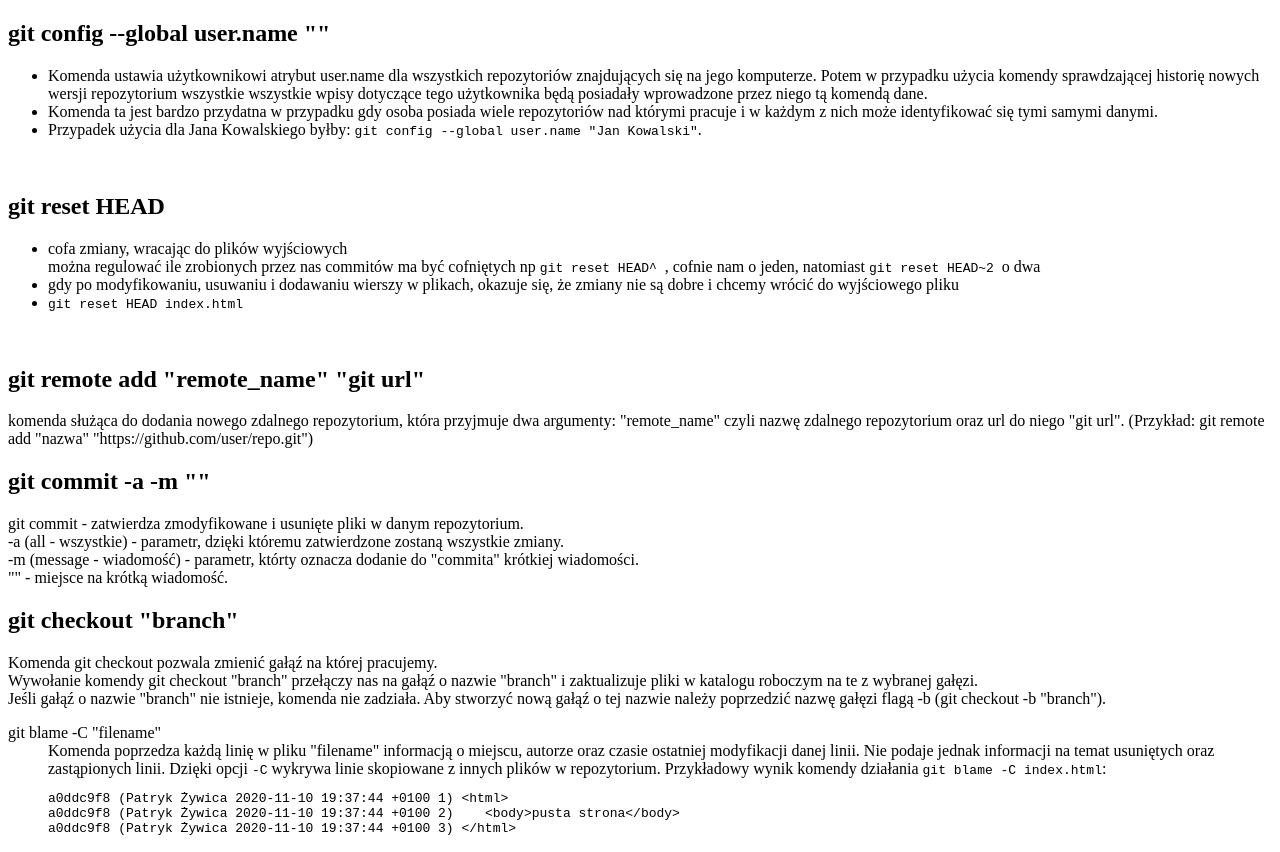
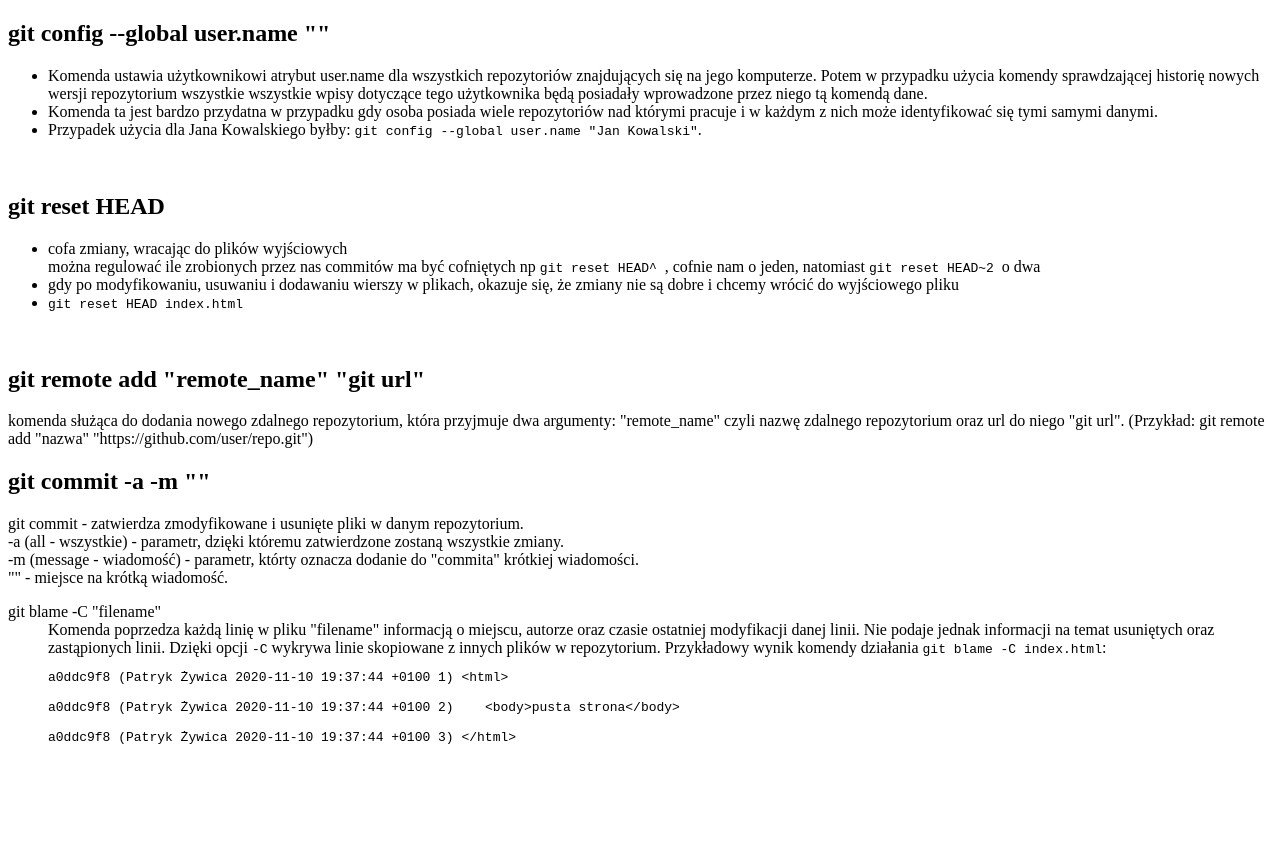
Before and after one commit to s452693/DINO202021, a plain HTML site: page index.html in a window 1280 px wide. After the commit the page ends 800 px from the top, so only its background shows below. Drawn offline with Linux system fonts and the light colour scheme.

Commit message:
Powrot do niealternatywnej wersji pliku

```diff
--- a/index.html
+++ b/index.html
@@ -1,62 +1,109 @@
 <!DOCTYPE HTML>
+
 <html lang="pl">
 
+
+
     <head>
+
         <meta charset="utf-8" />
+
         <title>Komendy Git</title>
+
         <meta name="description" content="Spis komend Git'a wraz z ich opisami uzycia." />
+
         <meta http-equiv="X-UA-Compatible" content="IE=edge,chrome=1" />
+
         <meta name="author" content="Paulina Stefaniuk" />
+
     </head>
+
+
 
 	<body>
 
-		<h2>git config --global user.name ""</h2>
+
+
+	<h2>git config --global user.name ""</h2>
+
              <ul>
+
                  <li>Komenda ustawia użytkownikowi atrybut user.name dla wszystkich repozytoriów znajdujących się na jego komputerze. Potem w przypadku użycia komendy sprawdzającej historię nowych wersji repozytorium wszystkie wszystkie wpisy dotyczące tego użytkownika będą posiadały wprowadzone przez niego tą komendą dane.</li>
+
                  <li>Komenda ta jest bardzo przydatna w przypadku gdy osoba posiada wiele repozytoriów nad którymi pracuje i w każdym z nich może identyfikować się tymi samymi danymi.</li>
+
                  <li>Przypadek użycia dla Jana Kowalskiego byłby: <code>git config --global user.name "Jan Kowalski"</code>.</li>
+
              </ul></br>
 
+
+
     		<h2> git reset HEAD </h2>
+
 			<ul>
+
 				<li> cofa zmiany, wracając do plików wyjściowych </br>
+
 		można regulować ile zrobionych przez nas commitów ma być cofniętych np <code> git reset HEAD^ </code>, cofnie nam o jeden, natomiast <code> git reset HEAD~2 </code> o dwa </li>
+
 				<li> gdy po modyfikowaniu, usuwaniu i dodawaniu wierszy w plikach, okazuje się, że zmiany nie są dobre i chcemy wrócić do wyjściowego pliku </li>
+
 				<li> <code> git reset HEAD index.html </code> </li>
+
 			</ul> </br>
 
 
+
+
+
 		<h2>git remote add "remote_name" "git url"</h2>
+
 		<p>komenda służąca do dodania nowego zdalnego repozytorium, która przyjmuje dwa argumenty: "remote_name" czyli nazwę zdalnego repozytorium oraz url do niego "git url". (Przykład: git remote add "nazwa" "https://github.com/user/repo.git")</p>
 
+
+
     <h2>git commit -a -m ""</h2>
+
 		<p>
+
 			git commit - zatwierdza zmodyfikowane i usunięte pliki w danym repozytorium.</br>
+
 			-a (all - wszystkie) - parametr, dzięki któremu zatwierdzone zostaną wszystkie zmiany. </br>
+
 		   	-m (message - wiadomość) - parametr, którty oznacza dodanie do "commita" krótkiej wiadomości.</br>
+
 			"" - miejsce na krótką wiadomość.</br>
+
 		</p>
 
-    <h2>git checkout "branch"</h2>
-		<p>
-			Komenda git checkout pozwala zmienić gałąź na której pracujemy.</br>
-			Wywołanie komendy git checkout "branch" przełączy nas na gałąź o nazwie "branch" i zaktualizuje pliki w katalogu roboczym na te z wybranej gałęzi.</br>
-			Jeśli gałąź o nazwie "branch" nie istnieje, komenda nie zadziała. Aby stworzyć nową gałąź o tej nazwie należy poprzedzić nazwę gałęzi flagą -b (git checkout -b "branch").</br>
-		</p>
+
 
 		<dl>
+
 			<dt>git blame -C "filename"</dt>
+
 			<dd>
+
 				Komenda poprzedza każdą linię w pliku "filename" informacją o miejscu, autorze oraz czasie ostatniej modyfikacji danej linii.
+
 				Nie podaje jednak informacji na temat usuniętych oraz zastąpionych linii.
+
 				Dzięki opcji <code>-C</code> wykrywa linie skopiowane z innych plików w repozytorium.
+
 				Przykładowy wynik komendy działania <code>git blame -C index.html</code>:
+
 <pre><code>a0ddc9f8 (Patryk Żywica 2020-11-10 19:37:44 +0100 1) &lt;html&gt;
+
 a0ddc9f8 (Patryk Żywica 2020-11-10 19:37:44 +0100 2) 	&lt;body&gt;pusta strona&lt;/body&gt;
+
 a0ddc9f8 (Patryk Żywica 2020-11-10 19:37:44 +0100 3) &lt;/html&gt;</code></pre>
+
 			</dd>
+
 		</dl>
 
+
+
 </body>
+
 </html>
```
